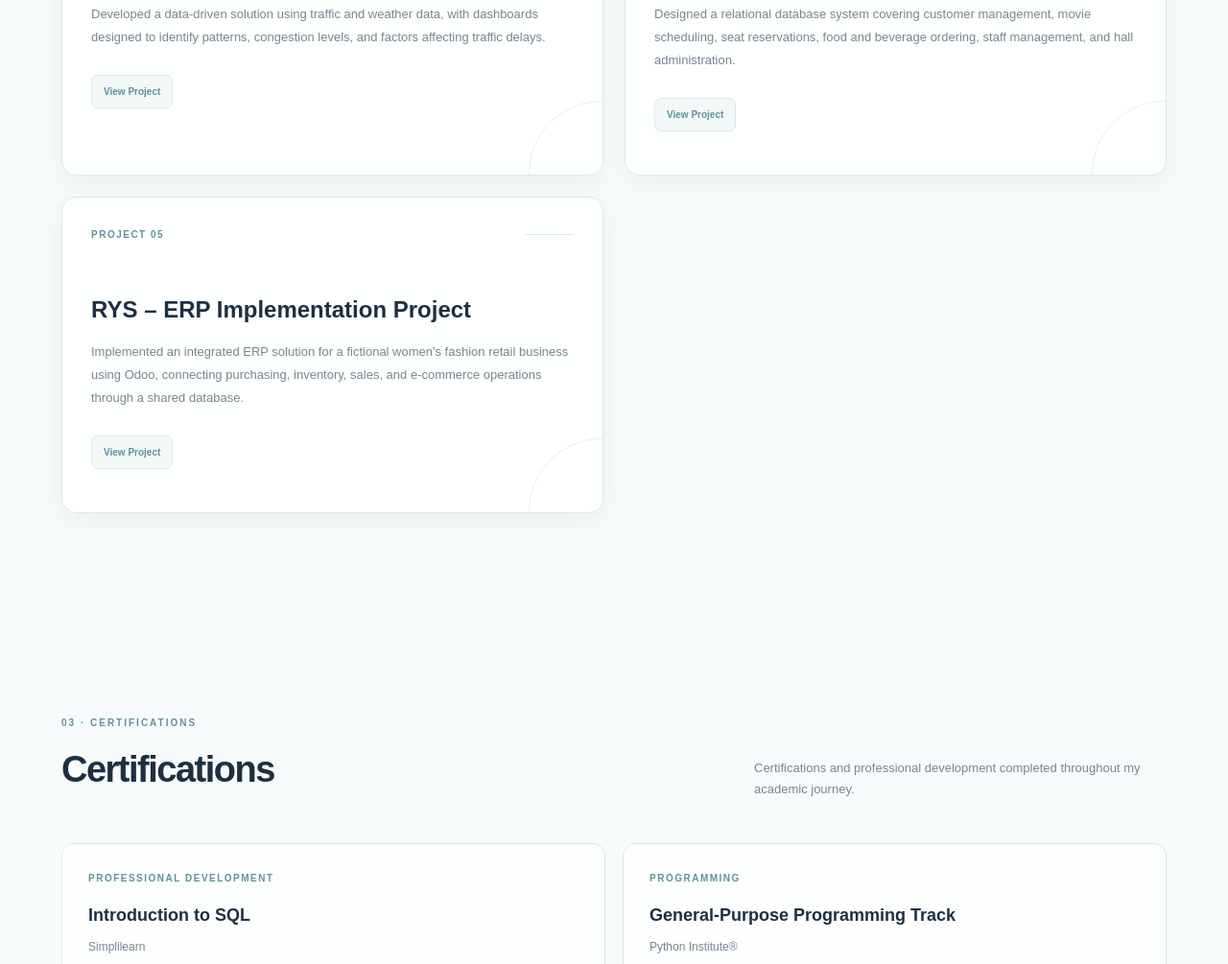
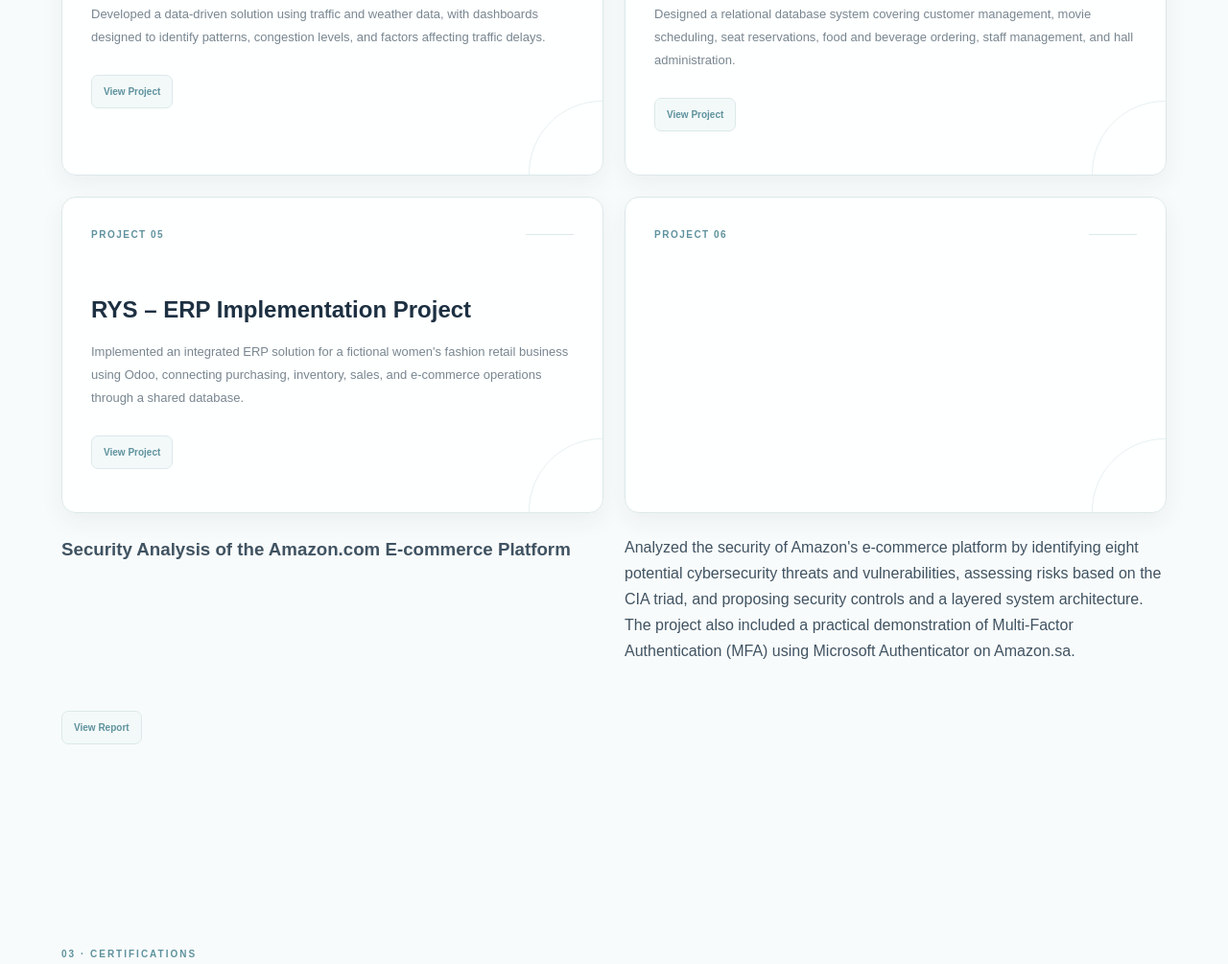
Before and after one commit to najlalsaif/najla-alsaif.github.io, a plain HTML site: page index.html in a window 1280 px wide. Shown: the part 2231-3236 px from the top of the page at 96% size. Drawn offline with Linux system fonts and the light colour scheme.

Commit message:
Update index.html

```diff
--- a/index.html
+++ b/index.html
@@ -1709,7 +1709,37 @@
 
   </article>
 
-
+  <!-- PROJECT 06 -->
+
+<article class="project-card">
+
+  <div class="project-top">
+    <span class="project-number">PROJECT 06</span>
+    <span class="project-line"></span>
+  </div>
+
+</article>
+    <h3>Security Analysis of the Amazon.com E-commerce Platform</h3>
+
+  <p>
+    Analyzed the security of Amazon's e-commerce platform by
+    identifying eight potential cybersecurity threats and
+    vulnerabilities, assessing risks based on the CIA triad,
+    and proposing security controls and a layered system
+    architecture. The project also included a practical
+    demonstration of Multi-Factor Authentication (MFA)
+    using Microsoft Authenticator on Amazon.sa.
+  </p>
+
+  <div class="project-links">
+
+    <a href="https://drive.google.com/file/d/17pNOXWXDB5vwYhZyJQNN9K_KOf9C_SBB/view?usp=drivesdk"
+       target="_blank"
+       class="project-link">
+      View Report
+    </a>
+    </div>
+  </article>
 
   </section>
 
```
